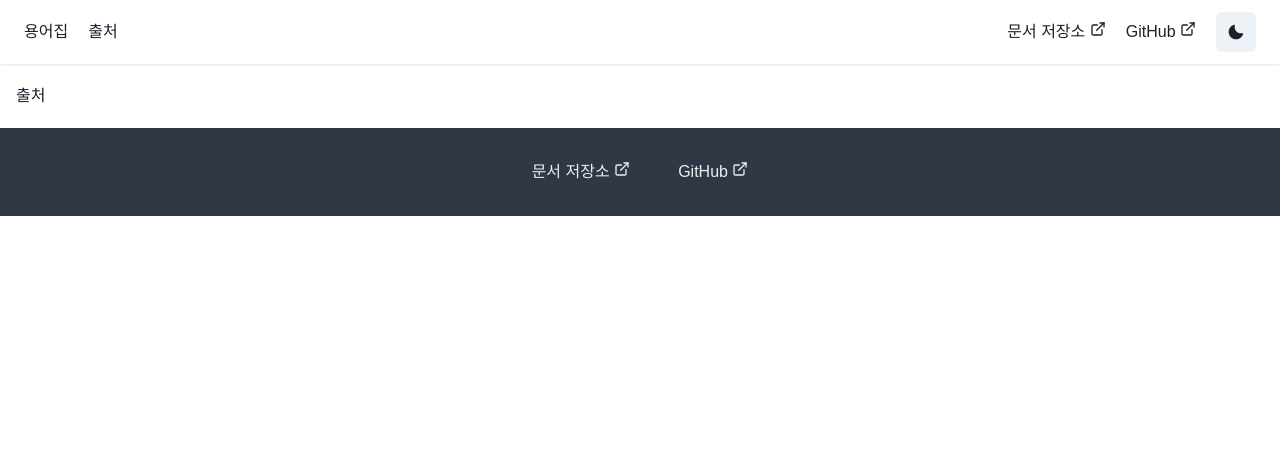
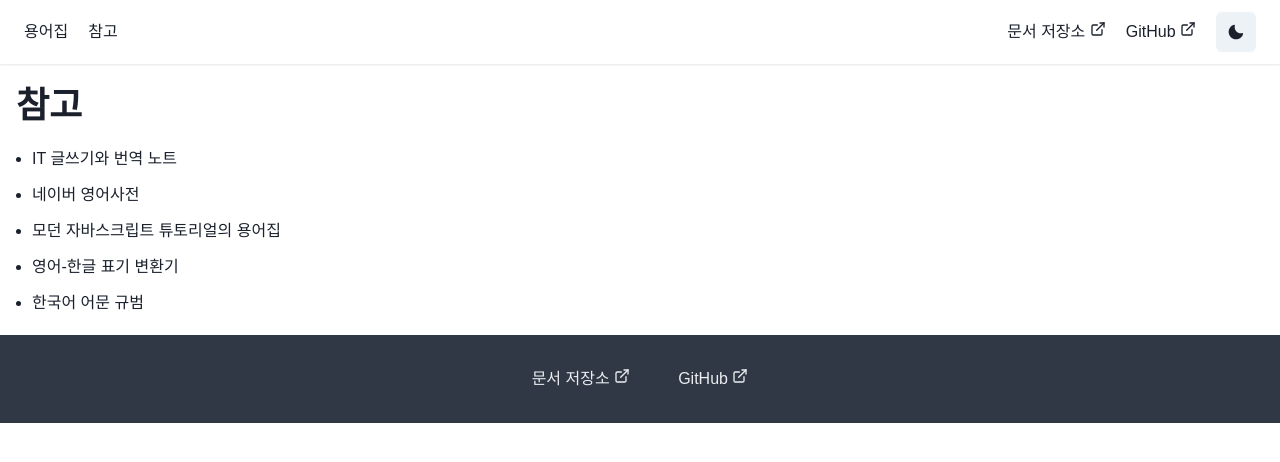
Before and after one commit to autroshot/docs-glossary, a Next.js app: page /reference in a window 1280 px wide. Shown: the top 462 px of the page. Built offline with nearby package versions, Linux system fonts and the light colour scheme.

Commit message:
구현: 참고 페이지 내용. 네비바의 외부 링크를 차크라 링크로 변경

```diff
--- a/components/navbar.tsx
+++ b/components/navbar.tsx
@@ -1,6 +1,6 @@
 import { ExternalLinkIcon, MoonIcon, SunIcon } from '@chakra-ui/icons';
-import { Flex, IconButton, Spacer, useColorMode } from '@chakra-ui/react';
-import Link from 'next/link';
+import { Flex, IconButton, Link, Spacer, useColorMode } from '@chakra-ui/react';
+import NextLink from 'next/link';
 
 export default function Navbar() {
   const { colorMode, toggleColorMode } = useColorMode();
@@ -14,18 +14,14 @@ export default function Navbar() {
       boxShadow="0px 1px 2px 0px #0000001a"
       bg={colorMode === 'dark' ? '#242526' : undefined}
     >
-      <Link href="/">용어집</Link>
-      <Link href="/reference">출처</Link>
+      <NextLink href="/">용어집</NextLink>
+      <NextLink href="/reference">참고</NextLink>
       <Spacer />
-      <Link href="https://autroshot.github.io/docs-repository/">
-        <a>
-          문서 저장소 <ExternalLinkIcon verticalAlign="0" />
-        </a>
+      <Link href="https://autroshot.github.io/docs-repository/" isExternal>
+        문서 저장소 <ExternalLinkIcon verticalAlign="0" />
       </Link>
-      <Link href="https://autroshot.github.io/docs-repository/">
-        <a>
-          GitHub <ExternalLinkIcon verticalAlign="0" />
-        </a>
+      <Link href="https://autroshot.github.io/docs-repository/" isExternal>
+        GitHub <ExternalLinkIcon verticalAlign="0" />
       </Link>
       <IconButton
         aria-label="다크 모드"
--- a/pages/reference.tsx
+++ b/pages/reference.tsx
@@ -1,14 +1,50 @@
-import { Container } from '@chakra-ui/react';
+import {
+  Container,
+  Heading,
+  Link,
+  ListItem,
+  UnorderedList,
+} from '@chakra-ui/react';
 import Head from 'next/head';
 
 export default function Reference() {
   return (
     <>
       <Head>
-        <title>출처</title>
+        <title>참고</title>
       </Head>
       <Container maxW="container.xl" my={5}>
-        출처
+        <Heading my={3}>참고</Heading>
+        <UnorderedList spacing={3} my={5}>
+          <ListItem>
+            <Link href="https://wikidocs.net/book/4103" isExternal>
+              IT 글쓰기와 번역 노트
+            </Link>
+          </ListItem>
+          <ListItem>
+            <Link href="https://en.dict.naver.com/" isExternal>
+              네이버 영어사전
+            </Link>
+          </ListItem>
+          <ListItem>
+            <Link
+              href="https://docs.google.com/spreadsheets/d/1fYaEI8vz26N3R2VaxrlNnk9fMQ8zIy4RpvjRp4jZd0Q/edit#gid=843106813"
+              isExternal
+            >
+              모던 자바스크립트 튜토리얼의 용어집
+            </Link>
+          </ListItem>
+          <ListItem>
+            <Link href="https://transliterator.herokuapp.com/" isExternal>
+              영어-한글 표기 변환기
+            </Link>
+          </ListItem>
+          <ListItem>
+            <Link href="https://kornorms.korean.go.kr/" isExternal>
+              한국어 어문 규범
+            </Link>
+          </ListItem>
+        </UnorderedList>
       </Container>
     </>
   );
```
